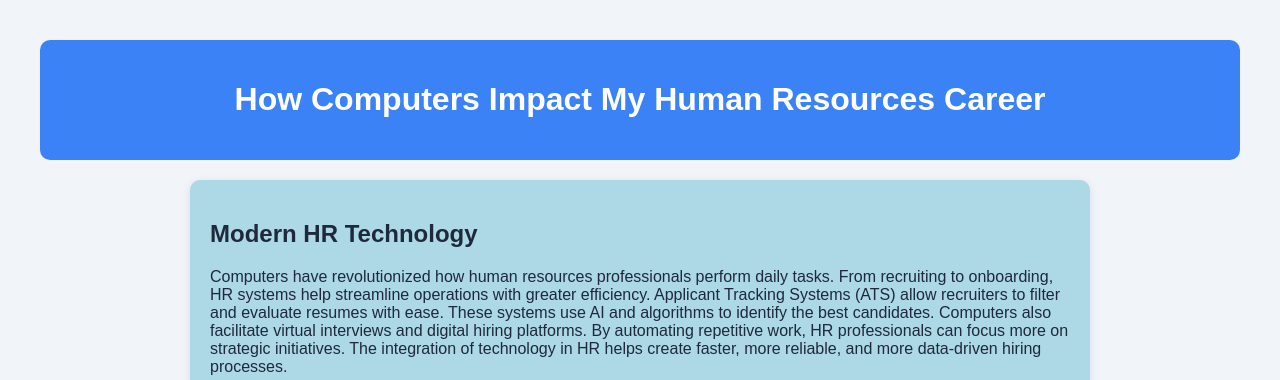
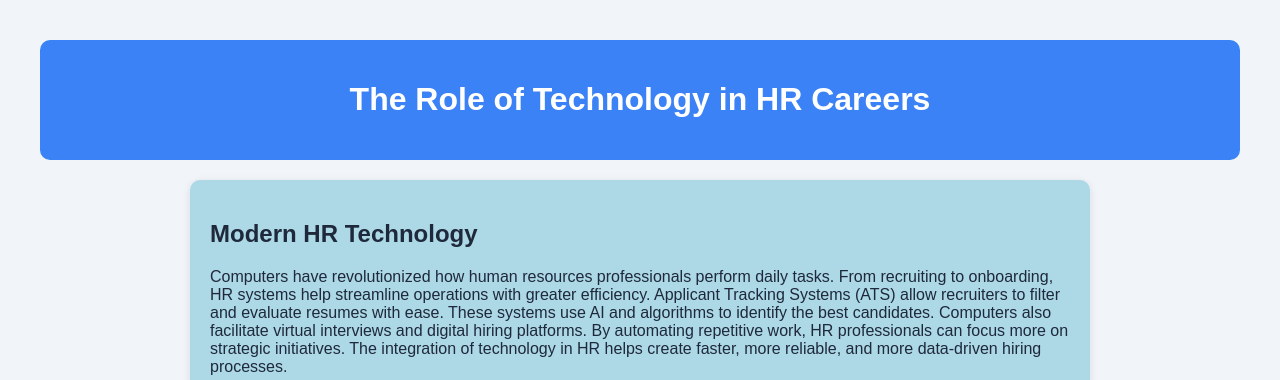
Before and after one commit to Adri7210/hr-career-site, a plain HTML site: page index.html in a window 1280 px wide. Shown: the top 380 px of the page. Drawn offline with Linux system fonts and the light colour scheme.

Commit message:
Updated index.html

```diff
--- a/index.html
+++ b/index.html
@@ -48,7 +48,7 @@
 <body>
 
 <header>
-    <h1>How Computers Impact My Human Resources Career</h1>
+    <h1>The Role of Technology in HR Careers</h1>
 </header>
 
 <main>
```
